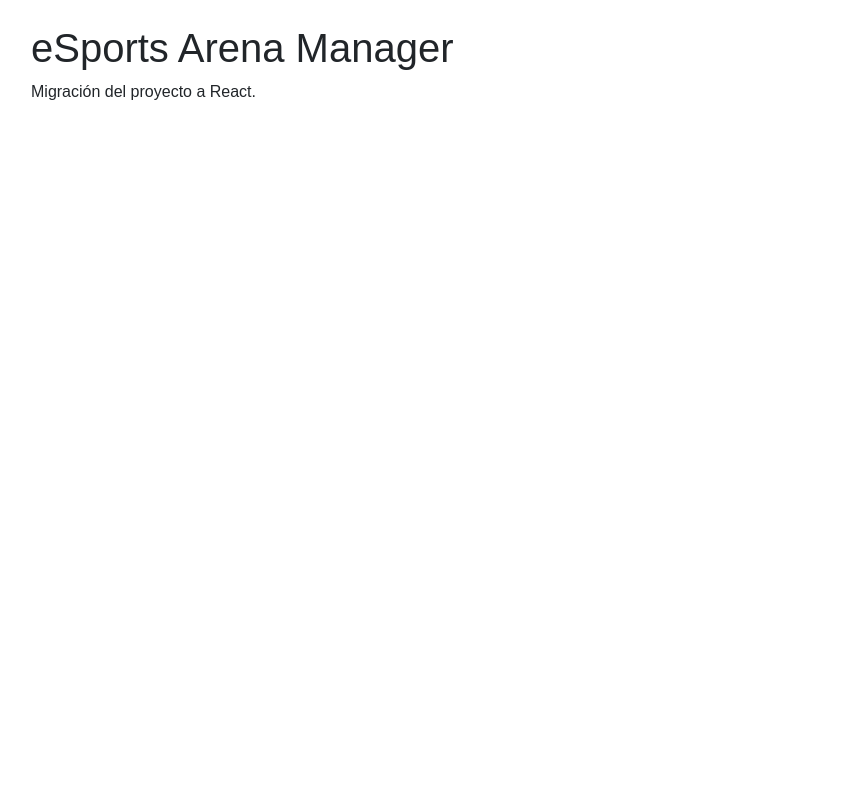
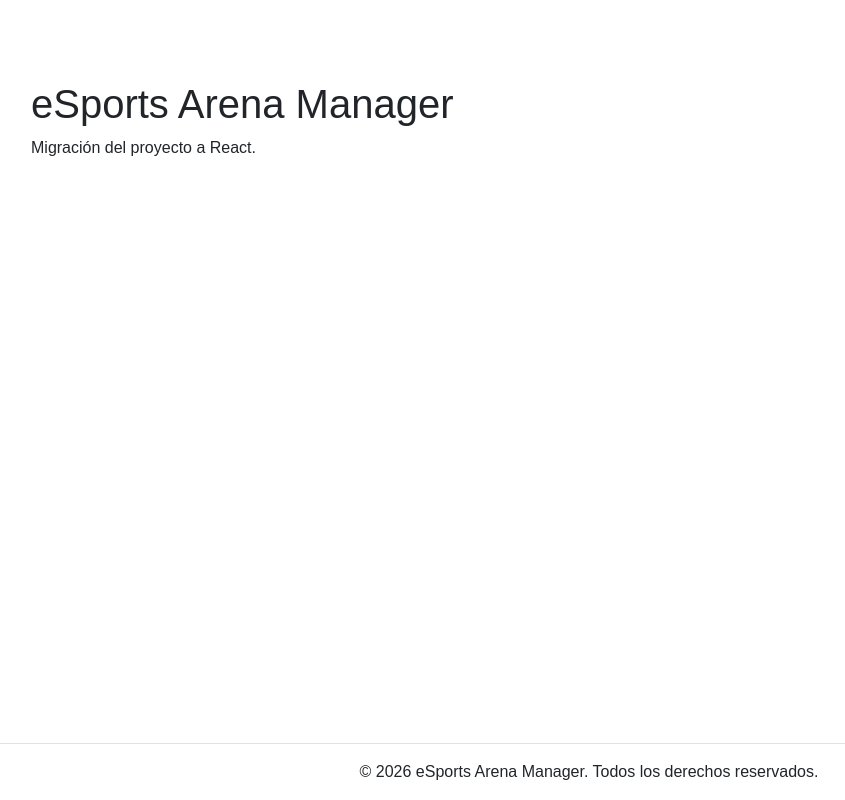
Before and after one commit to Emanuel-Serey/proyecto-esports-frontend, a React (Vite) app: page / in a window 1280 px wide. Shown: the whole page, without its empty margins (51-896 px from the left). Built offline with nearby package versions, Linux system fonts and the light colour scheme.

Commit message:
Se integran cabecera y pie de pagina en la aplicacion

```diff
--- a/src/App.jsx
+++ b/src/App.jsx
@@ -1,8 +1,16 @@
+import Cabecera from "./components/Cabecera.jsx";
+import PieDePagina from "./components/PieDePagina.jsx";
+
+
 function App() {
 
     return (
 
-        <main className="container py-4">
+        <div className="d-flex flex-column min-vh-100">
+
+            <Cabecera />
+
+            <main className="container py-4 flex-grow-1">
 
                 <h1>
                     eSports Arena Manager
@@ -14,6 +22,10 @@
 
             </main>
 
+            <PieDePagina />
+
+        </div>
+
     );
 }
 
```
Lines whose indentation alone changed are shown as unchanged.
